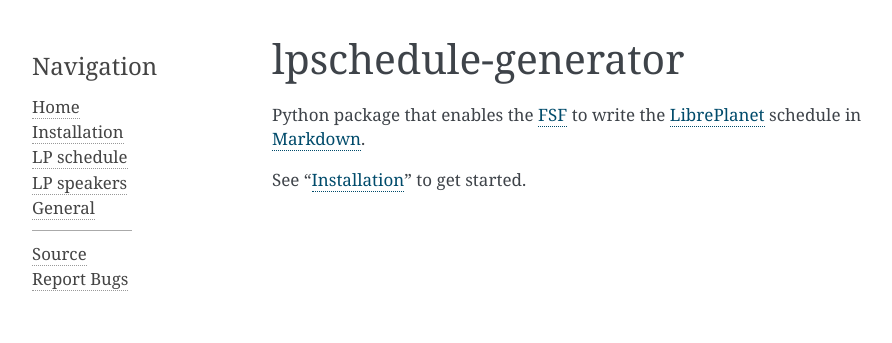
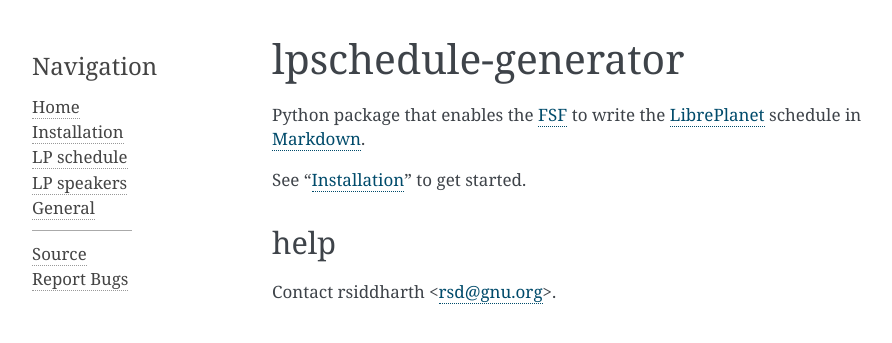
Before and after one commit to r5d/lpschedule-generator, a Sphinx documentation site: the page built from docs/index.rst, in a window 1280 px wide. Shown: the top 343 px of the page, without its empty margins (148-1040 px from the left). Built offline with Sphinx 7.4.7, drawn with Linux system fonts in a browser that asks for light colours.

Commit message:
Revert "docs/index.rst: Remove help section."
This reverts commit 29f699722164450111caacb3acfca82d3881f928.

```diff
--- a/docs/index.rst
+++ b/docs/index.rst
@@ -3,6 +3,11 @@
 .. include:: ../README.rst
 
 .. _lps-doc-sec-help:
+
+help
+----
+
+Contact rsiddharth <rsd@gnu.org>.
 
 
 .. toctree::
```
